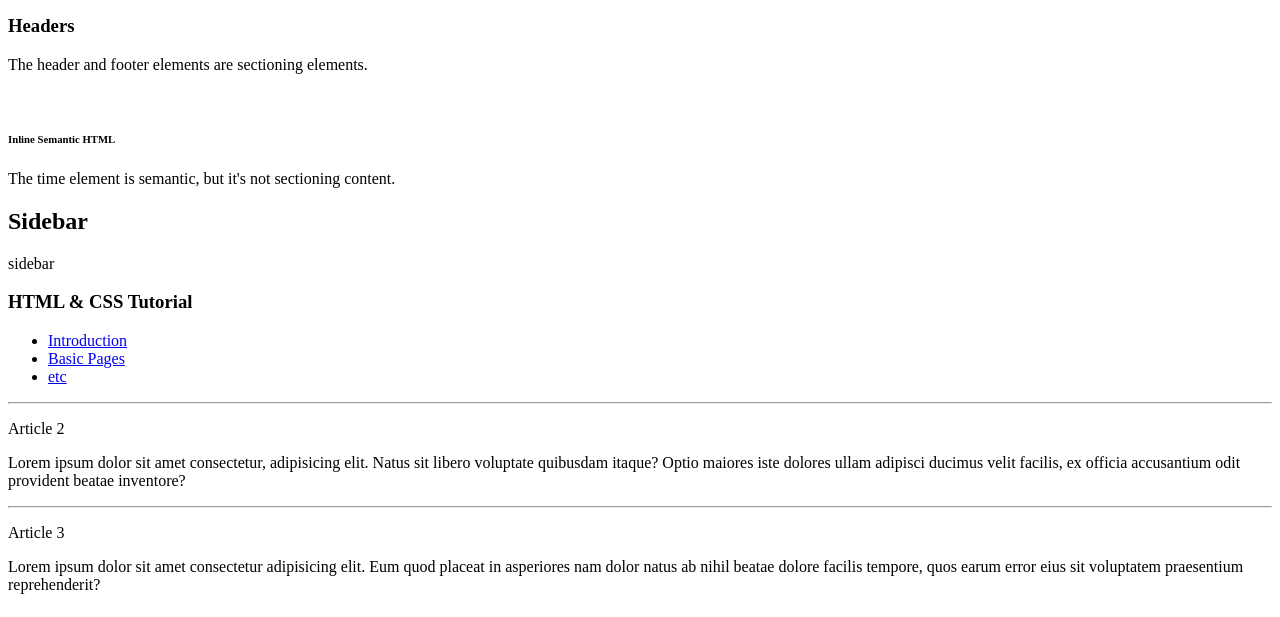
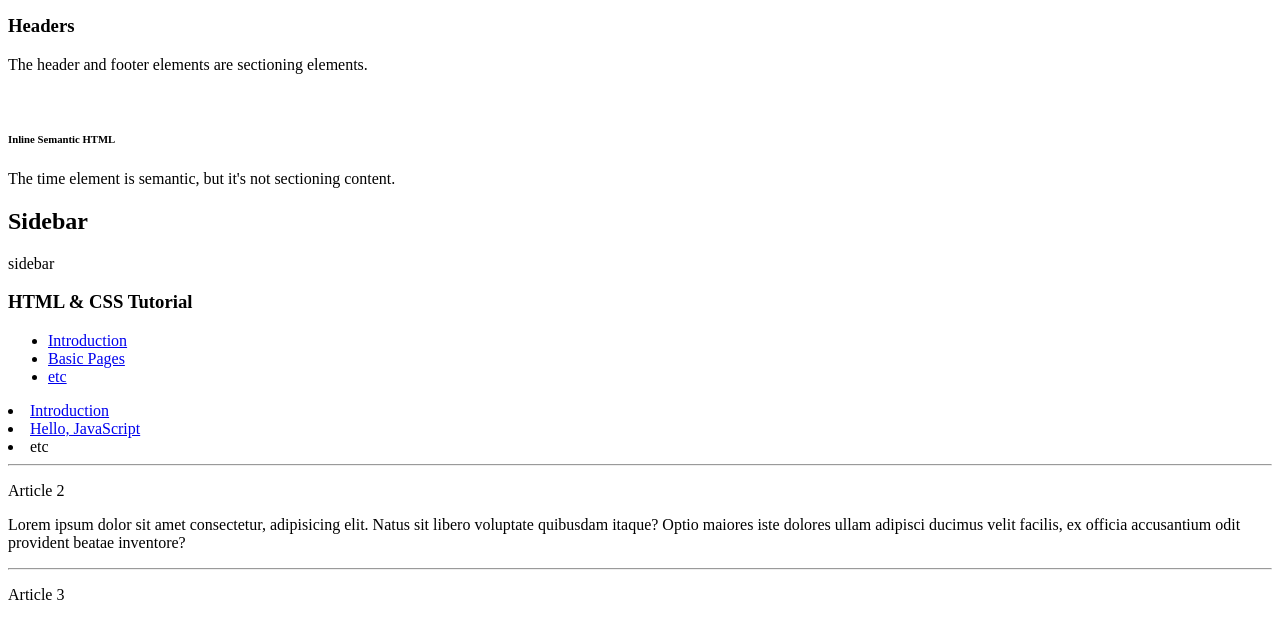
Before and after one commit to tlg-23-10-sde-4/aaron-semantic-html, a plain HTML site: page index.html in a window 1280 px wide. Shown: the part 445-1062 px from the top of the page. Drawn offline with Linux system fonts and the light colour scheme.

Commit message:
more work with asides

```diff
--- a/index.html
+++ b/index.html
@@ -59,6 +59,11 @@
             <li><a href="#">etc</a></li>
         </ul>
     </nav>
+    <nav>
+        <li><a href="#">Introduction</a></li>
+        <li><a href="#">Hello, JavaScript</a></li>
+        <li><a href="#"></a>etc</li>
+    </nav>
 </aside>
     <hr>
 <article>
```
